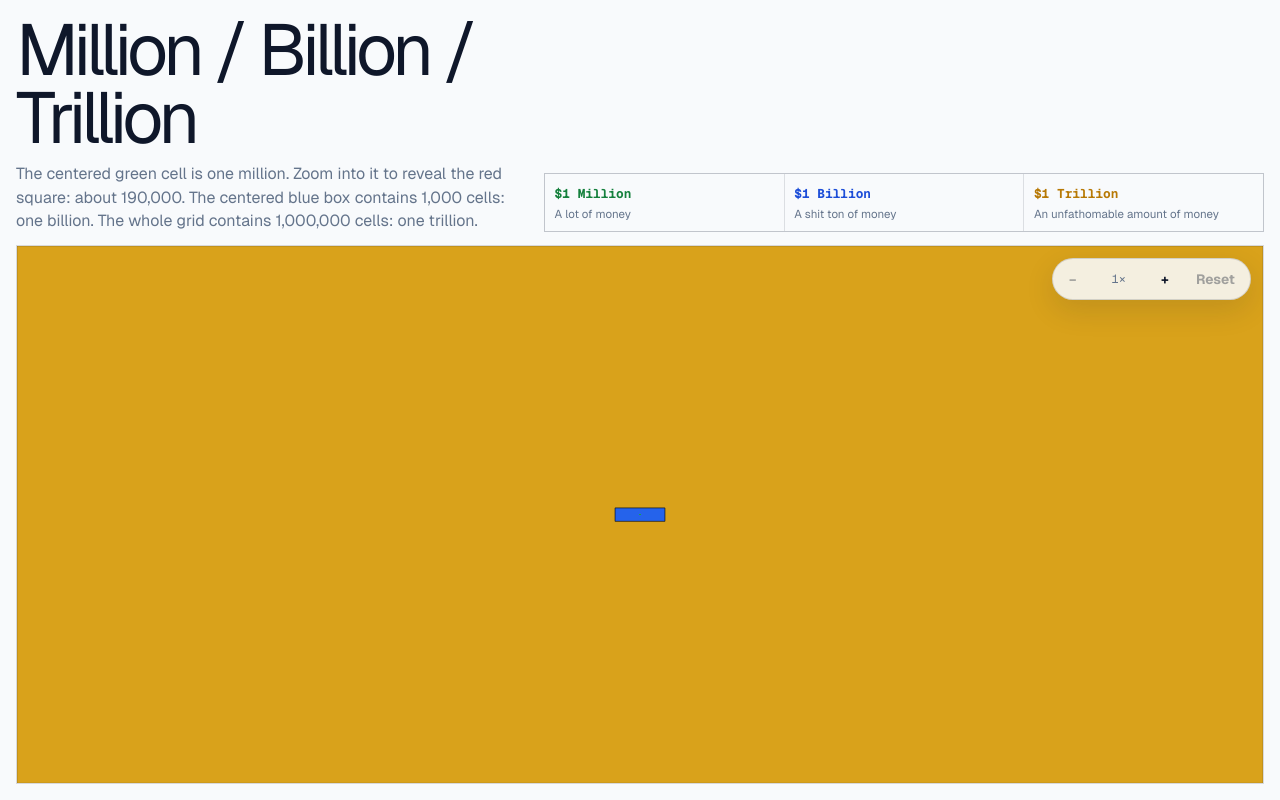
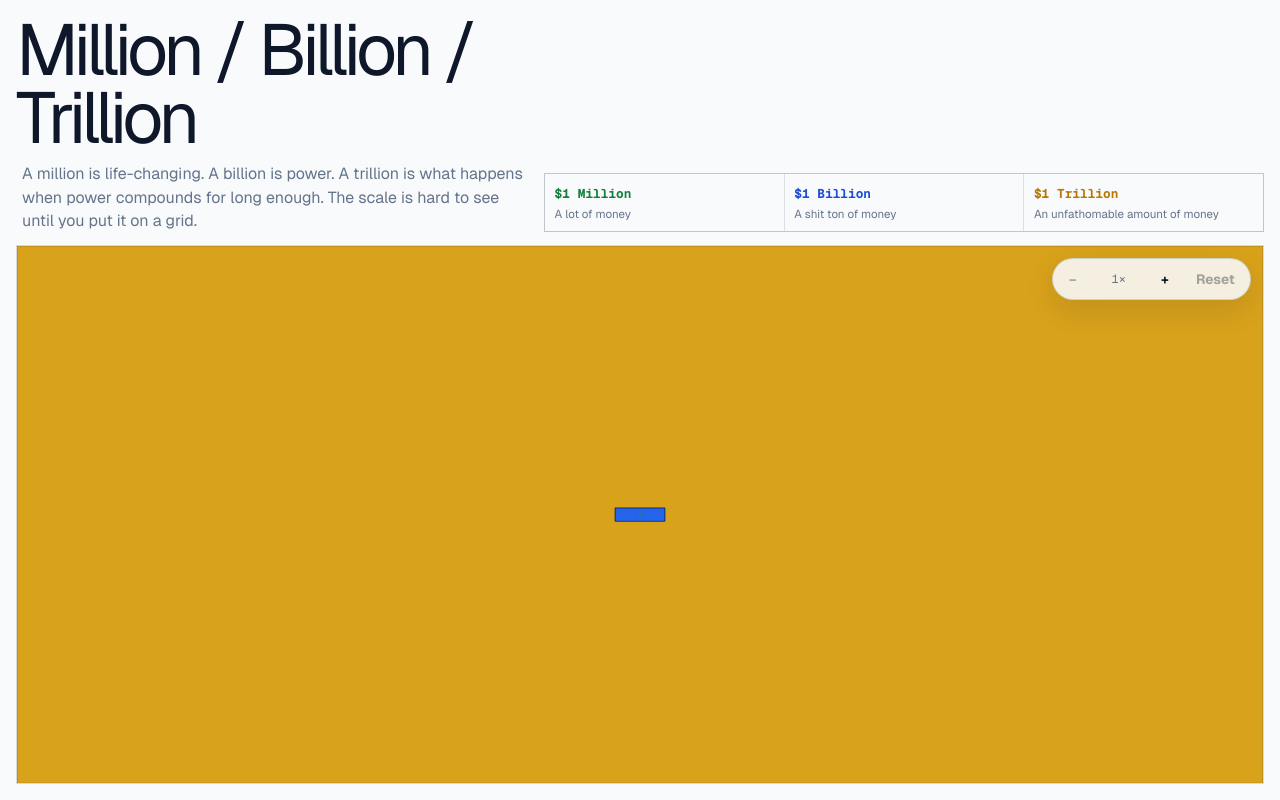
Before and after one commit to johncmunson/millionvsbillionvstrillion, a Next.js app: page / in a window 1280 px wide. Built offline with nearby package versions, Linux system fonts and the light colour scheme.

Commit message:
update copy

```diff
--- a/app/page.tsx
+++ b/app/page.tsx
@@ -15,11 +15,10 @@ export default function Home() {
         <div className={styles.copy}>
           {/* <p className={styles.rule}>There&apos;s levels to this</p> */}
           <h1>Million / Billion / Trillion</h1>
-          <p>
-            The centered green cell is one million. Zoom into it to reveal the
-            red square: about 190,000. The centered blue box contains 1,000
-            cells: one billion. The whole grid contains 1,000,000 cells: one
-            trillion.
+          <p className="ml-1.5!">
+            A million is life-changing. A billion is power. A trillion is what
+            happens when power compounds for long enough. The scale is hard to
+            see until you put it on a grid.
           </p>
         </div>
 
```
